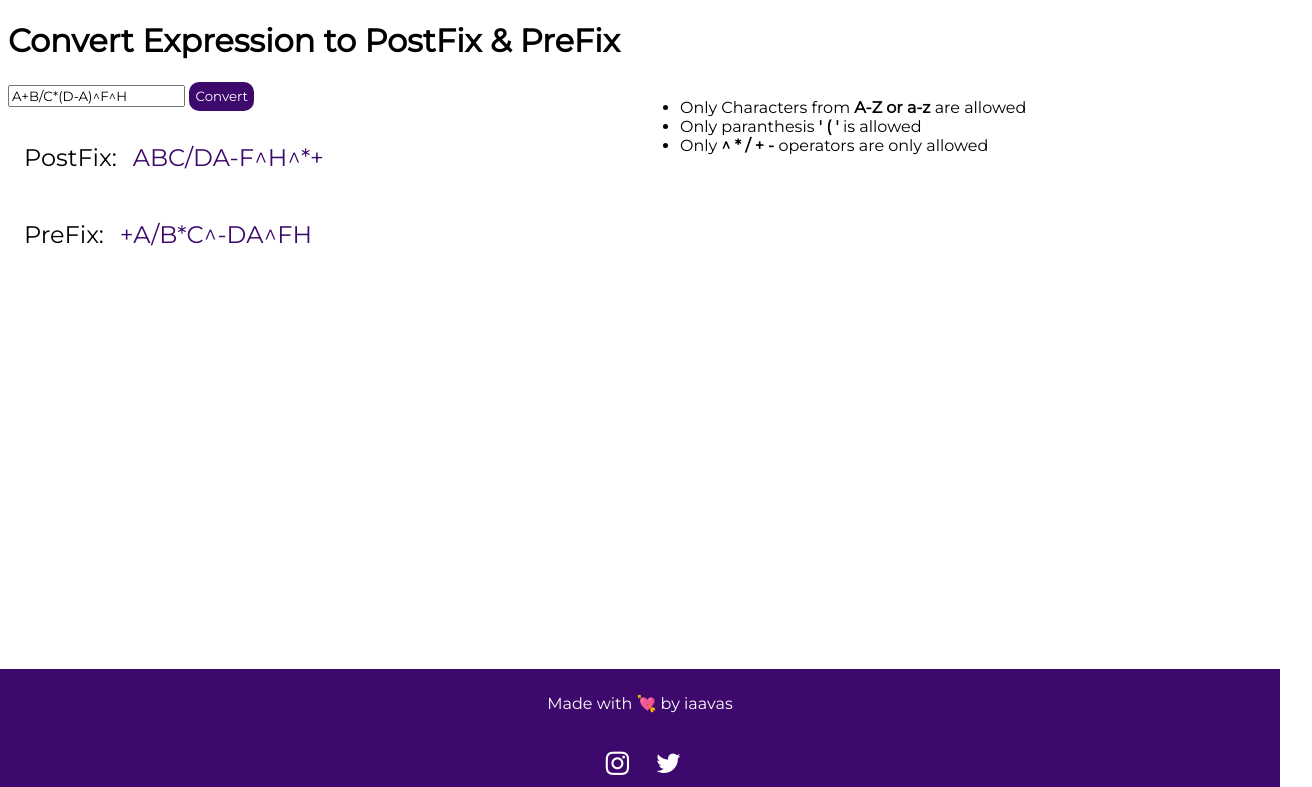
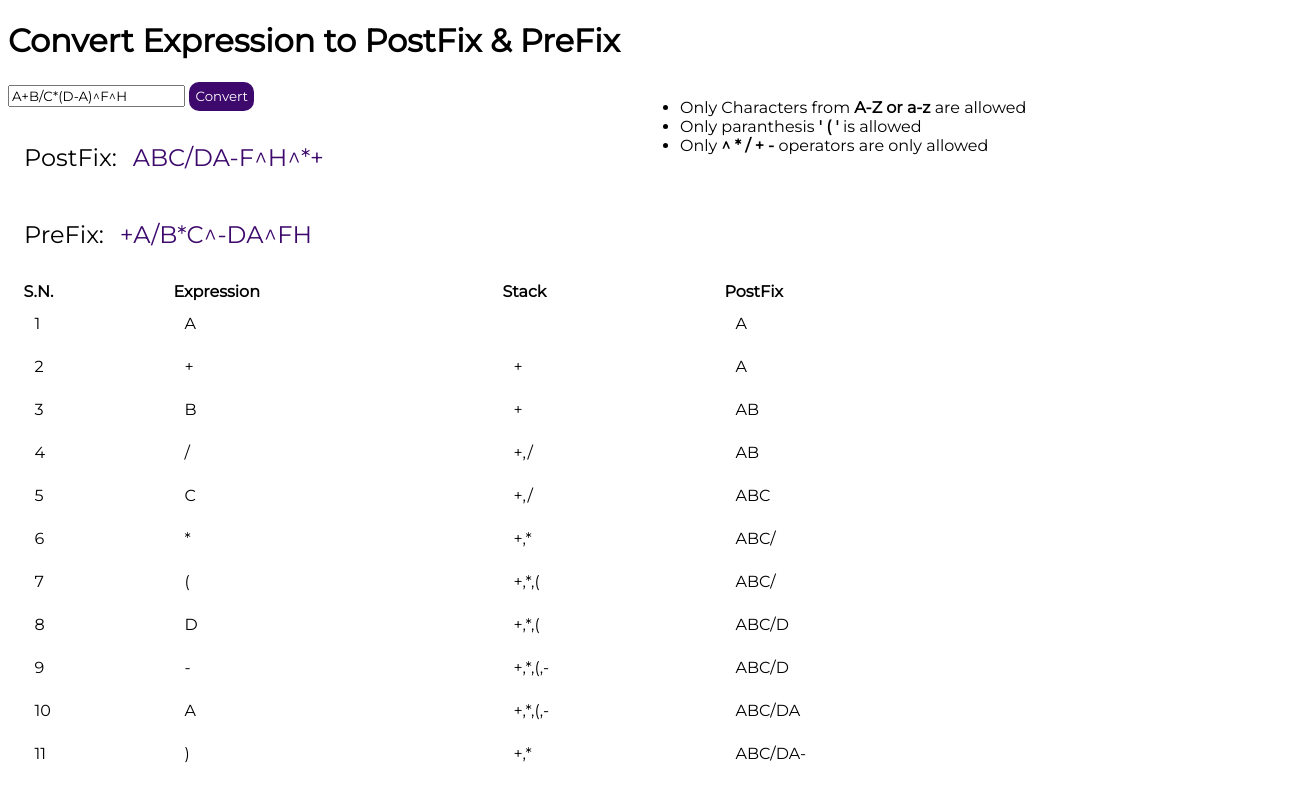
Before and after one commit to iaavas/Expn2Fix, a plain HTML site: page index.html in a window 1280 px wide. Both pictures are taken after a click on the button "Convert". Shown: the top 787 px of the page, 1312 px wide, since content can reach past the window. Drawn offline with Linux system fonts and the light colour scheme.

Commit message:
Steps feature added

```diff
--- a/index.html
+++ b/index.html
@@ -8,6 +8,8 @@
     <title>Convert to PostFix & PreFix</title>
     <link rel="stylesheet" href="style.css">
     <link rel="stylesheet" href="https://stackpath.bootstrapcdn.com/font-awesome/4.7.0/css/font-awesome.min.css">
+
+
 </head>
 
 <body>
@@ -55,13 +57,24 @@
 
     </div>
 
+    <table class="steps">
+        <tr>
+            <th>S.N.</th>
+            <th>Expression</th>
+            <th>Stack</th>
+            <th>PostFix</th>
+        </tr>
+        <tbody class="step-body">
+
+        </tbody>
+    </table>
 
 
 
 
-    <footer>
-        <div class="content">
-            <p>Made with 💘 by iaavas</p>
+    <footer class="footer">
+        <div class="content ">
+            <p>Made with 💗 by iaavas</p>
             <div class="social-media">
 
                 <ul class="socials">
@@ -74,6 +87,25 @@
         </div>
 
     </footer>
+
+    <!-- <footer>
+        <div class="container">
+            <p>Made with 💗 by iaavas</p>
+            <div class="social-media">
+                <ul class="socials">
+                    <li><a href="https://www.instagram.com/imaavash/" target="_blank"><i
+                                class="fa fa-instagram"></i></a></li>
+                    <li><a href="https://twitter.com/iaavas" target="_blank"><i class="fa fa-twitter"></i></a></li>
+                </ul>
+
+            </div>
+        </div>
+
+    </footer> -->
+
+
+
+
     <script src="index.js"></script>
 </body>
 
--- a/index.js
+++ b/index.js
@@ -75,13 +75,21 @@ class Stack {
     isEmpty() {
         return this.top == -1;
     }
+
+    display() {
+        let dis = []
+        for (let i = 0; i <= this.top; i++) {
+            dis.push(this.stck[i]);
+        }
+        return dis;
+    }
 }
 
-const postfix = (arg) => {
+const postfix = (arg, dec) => {
     const s = new Stack();
 
     let pfixarr = '';
-
+    let itr = 1;
     for (let i = 0; i < arg.length; i++) {
         if (isAlphaNumeric(arg[i])) {
             pfixarr += arg[i];
@@ -106,21 +114,61 @@ const postfix = (arg) => {
             }
             s.push(arg[i]);
         }
+        console.log(i, s.display(), pfixarr);
+        renderSteps(itr, arg[i], s.display(), pfixarr, dec);
+        itr += 1;
     }
 
     while (!s.isEmpty()) {
         pfixarr += s.giveTop();
+        renderSteps(itr, '-', s.display(), pfixarr, dec);
         s.pop();
+        itr += 1;
     }
     return pfixarr;
 };
+const row = document.createElement('tr');
+const itr = document.createElement('td')
+const val = document.createElement('td')
+const stck = document.createElement('td')
+const pfix = document.createElement('td')
+
+
+
+
+const renderSteps = (sn, expn, stack, postfix, dec) => {
+    if (dec) {
+        const row = document.createElement('tr');
+        const itr = document.createElement('td')
+        const val = document.createElement('td')
+        const stck = document.createElement('td')
+        const pfix = document.createElement('td')
+
+
+        itr.innerText = sn;
+        val.innerText = expn;
+        stck.innerText = stack;
+        pfix.innerText = postfix;
+
+        row.appendChild(itr);
+        row.appendChild(val);
+        row.appendChild(stck);
+        row.appendChild(pfix);
+
+        document.getElementsByClassName('step-body')[0].appendChild(row);
+    }
+
+
+}
 
 // let arg = document.getElementById('arg').value;
 document.getElementById('convert').addEventListener('click', () => {
+    document.querySelector('.step-body').innerHTML = '';
     const arg = document.getElementById('expn').value;
     if (validate()) {
-        document.getElementById('postfix').innerText =  `${ postfix(arg)}`;
-        document.getElementById('prefix').innerText =  ` ${ prefix(arg)}`;
+        document.querySelector('.footer').style.position = 'relative';
+        document.getElementById('postfix').innerText = `${postfix(arg, true)}`;
+        document.getElementById('prefix').innerText = ` ${prefix(arg, false)}`;
     } else {
         document.getElementById('ans').innerText = 'Invalid Expression!!!';
     }
@@ -137,13 +185,13 @@ const revStr = (str) => {
 }
 
 const prefix = (str) => {
-    str = str.replace(/\(|\)/g, function(match) {
+    str = str.replace(/\(|\)/g, function (match) {
         if (match === "(") {
-          return ")";
+            return ")";
         } else {
-          return "(";
+            return "(";
         }
-      });
+    });
     str = revStr(str);
     str = postfix(str);
     let preFixArr = revStr(str);
--- a/style.css
+++ b/style.css
@@ -5,6 +5,13 @@
 
 
 }
+
+body {
+  overflow-x: hidden;
+
+}
+
+
 
 button {
   border: none;
@@ -51,19 +58,21 @@ label {
 
 footer {
   position: absolute;
-  bottom: 0;
-  left: 0;
+  background-color: rgb(61, 9, 109);
+  color: white;
+  bottom: -10rem;
+  left: -1.5rem;
   right: 0;
-  background: rgb(61, 9, 109);
+  width: 100%;
+  padding: 2rem;
   height: auto;
-  width: 100vw;
-
-  padding-top: 40px;
-  color: #fff;
 }
 
 .content {
-  margin: 1rem;
+  color: white;
+  margin-top: auto;
+  /* margin: 1rem; */
+  /* padding: 10px; */
   display: flex;
   align-items: center;
   justify-content: center;
@@ -126,10 +135,53 @@ button:hover {
 }
 
 
+.steps {
+  width: 100%;
+  max-width: 100%;
+  margin-bottom: 1rem;
+  background-color: transparent;
+  border-collapse: collapse
+}
+
+tbody {
+  display: table-row-group;
+  vertical-align: middle;
+  border-color: inherit;
+  text-align: left !important;
+
+}
+
+
+
+.steps td {
+  padding: 0.75rem;
+  vertical-align: top;
+
+}
+
+table {
+  text-indent: initial;
+  border-spacing: 2px;
+  margin-left: .9rem;
+
+}
+
+td {
+  display: table-cell;
+}
+
+.steps th {
+  vertical-align: bottom;
+}
+
 @media (max-width:622px) {
   .main {
     display: flex;
     flex-direction: column;
+  }
+
+  li {
+    width: 200%;
   }
 
   .ans {
@@ -146,6 +198,22 @@ button:hover {
     margin-top: 20%;
   }
 
+  footer {
+    position: absolute;
+    background-color: rgb(61, 9, 109);
+    color: white;
+    bottom: -10rem;
+    left: -1.5rem;
+    right: 0;
+    width: 95.8%;
+    padding: 2rem;
+    height: auto;
+  }
+
+  input {
+    width: 100%;
+  }
+
   /* .sans {
     color: rgb(91, 13, 164);
     width: 150%;
@@ -159,4 +227,10 @@ button:hover {
   h1 {
     font-size: 1.3rem;
   }
+
+
+
+
+
+
 }
```
